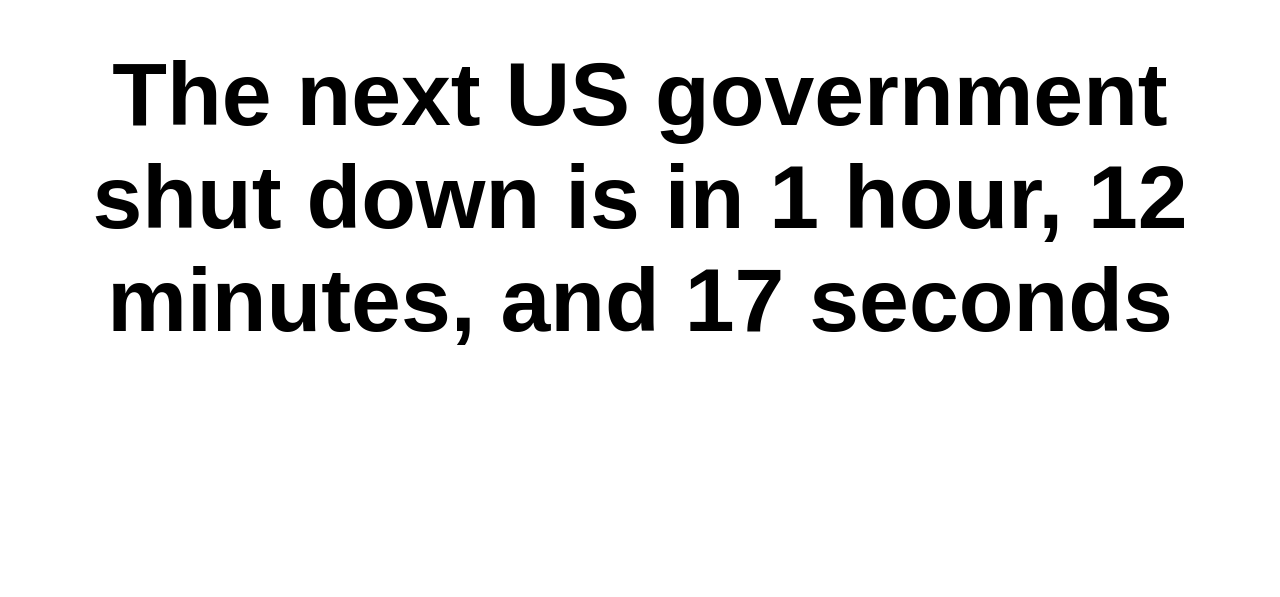
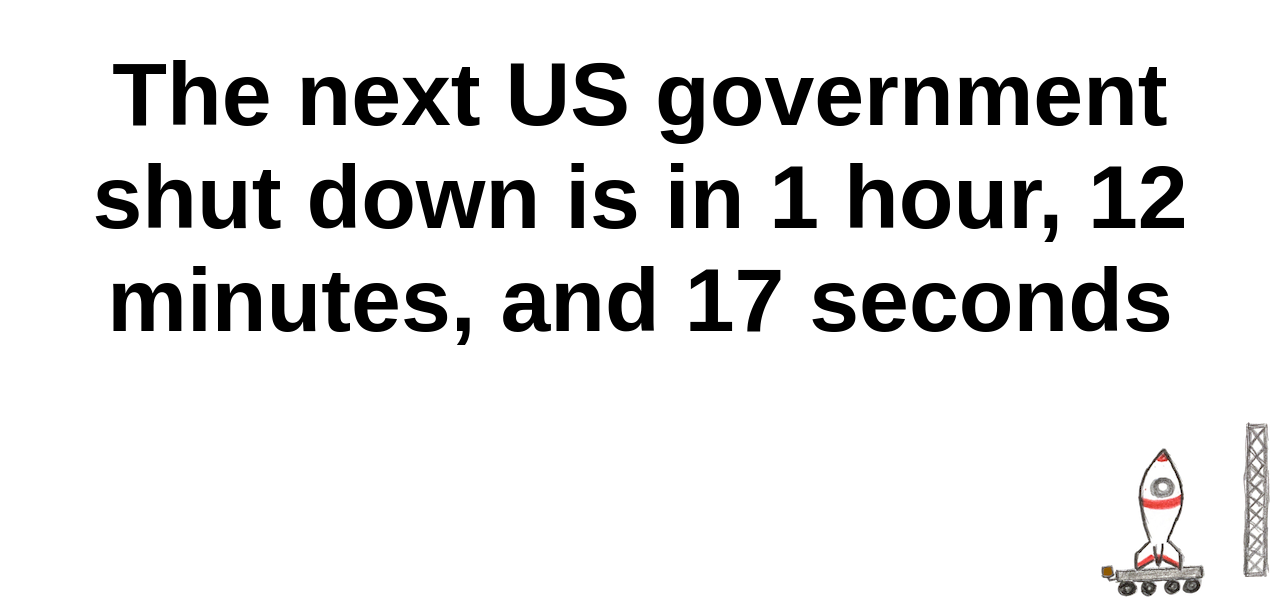
Before and after one commit to mgwalker/the-shutdown-countdown, a plain HTML site: page index.html in a window 1280 px wide. Shown: the part 203-800 px from the top of the page. Drawn offline with Linux system fonts and the light colour scheme.

Commit message:
add a cute rocket

```diff
--- a/index.html
+++ b/index.html
@@ -23,11 +23,22 @@
         vertical-align: middle;
         text-align: center;
       }
+
+      img#rocket {
+        position: fixed;
+        bottom: 0;
+      }
+      img#tower {
+        position: fixed;
+        bottom: 20px;
+        right: 10px;
+      }
     </style>
   </head>
   <script type="text/javascript" src="moment.js"></script>
   <script type="text/javascript" src="moment-timezone.js"></script>
   <body>
+    <img id="tower" /><img id="rocket" />
     <div class="table">
       <div class="cell">
         <span id="what"> The next US government shut down is in</span>
@@ -62,14 +73,58 @@
         return str;
       };
 
+      const getRocketImgPath = function() {
+        const now = moment.tz('America/New_York');
+        const diff = moment.duration(shutdown.diff(moment()));
+
+        if (now.isAfter(shutdown)) {
+          return 'rocket-fallen.png';
+        } else if (diff._data.hours === 0 && diff._data.minutes < 10) {
+          const ts = Math.round(Date.now() / 700);
+          if (ts % 4 === 0) {
+            return 'rocket-off.png';
+          }
+          return 'rocket-warmup-' + (ts % 4) + '.png';
+        } else {
+          const ts = Math.round(Date.now() / 700);
+          return ts % 2 === 0 ? 'rocket-off.png' : 'rocket-on.png';
+        }
+      };
+
+      const getRocketLeft = function() {
+        const now = moment.tz('America/New_York');
+        const diff = moment.duration(shutdown.diff(moment()));
+
+        const minutes = diff._data.hours * 60 + diff._data.minutes;
+        // 1440 minutes in a day, but for last 60 minutes, rocket should be at
+        // the tower
+        const pct = 1 - minutes / 1500;
+
+        // account for rocket width, tower width, and some padding
+        const totalWidth =
+          window.innerWidth - (now.isAfter(shutdown) ? 229 : 104) - 20;
+        return Math.min(totalWidth * pct, totalWidth);
+      };
+
       const update = function() {
         const now = moment.tz('America/New_York');
         const diff = moment.duration(shutdown.diff(moment()));
 
+        const notYetShutdown = now.isBefore(shutdown);
+
         document.getElementById('when').innerText = squash(diff._data);
-        document.getElementById('what').innerText = now.isBefore(shutdown)
+        document.getElementById('what').innerText = notYetShutdown
           ? 'The next US government shut down is in'
           : 'The US government has been shut down for';
+
+        if (!notYetShutdown || diff._data.days === 0) {
+          const rocketImg = document.getElementById('rocket');
+          const towerImg = document.getElementById('tower');
+
+          rocketImg.setAttribute('src', getRocketImgPath());
+          rocketImg.style.left = getRocketLeft() + 'px';
+          towerImg.setAttribute('src', 'tower.png');
+        }
       };
 
       update();
```
Also changed, not shown: rocket-fallen.png (added), rocket-off.png (added), rocket-on.png (added), rocket-warmup-1.png (added), rocket-warmup-2.png (added), rocket-warmup-3.png (added), tower.png (added).
